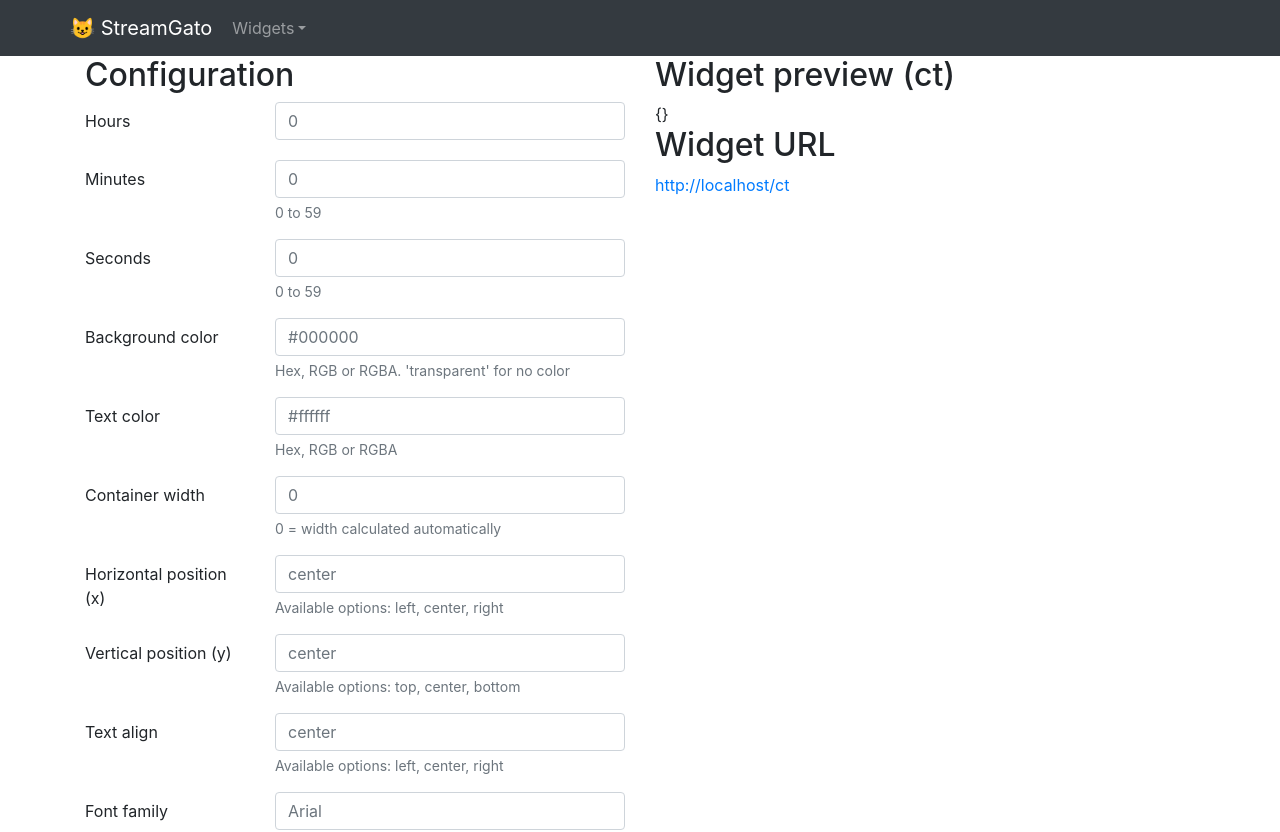
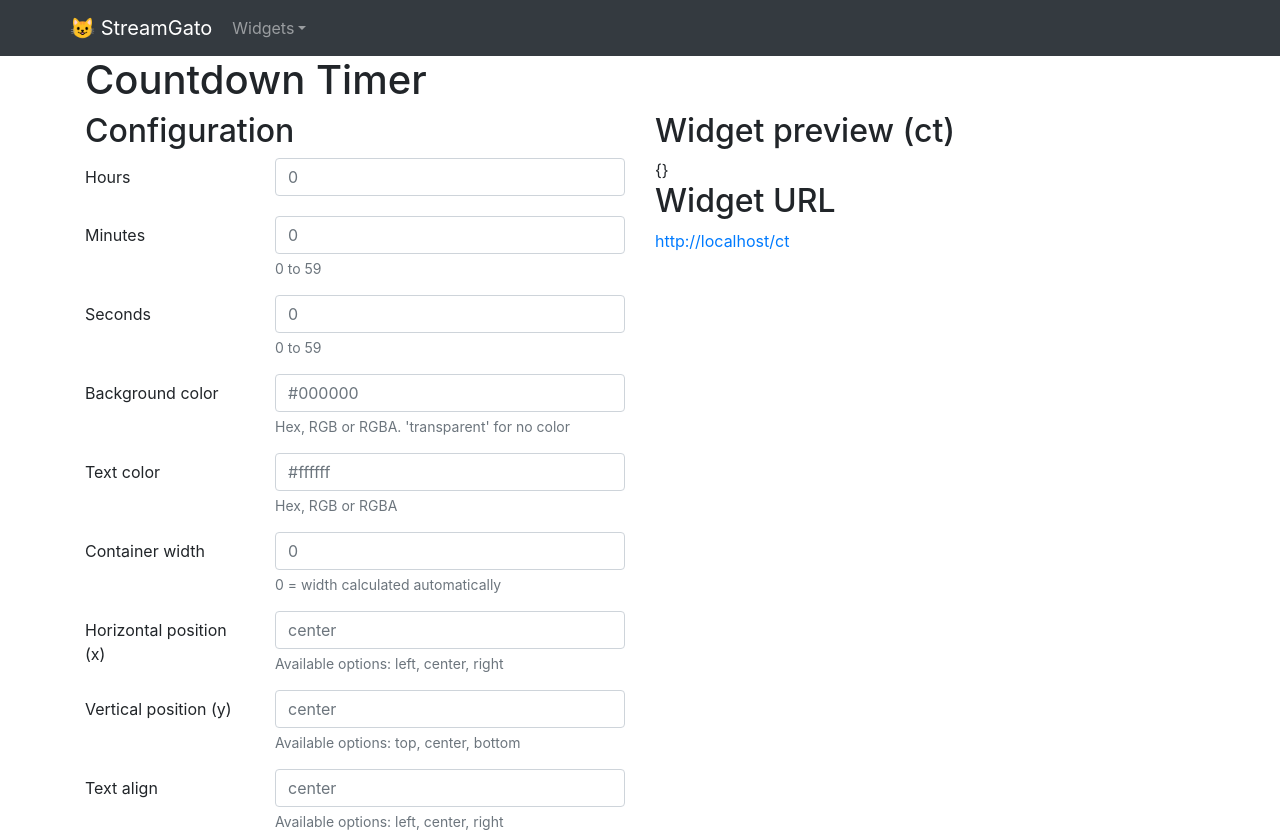
Before and after one commit to lukemnet/streamgato, a React (Create React App) app: page /countdowntimer in a window 1280 px wide. Shown: the top 832 px of the page. Built offline with nearby package versions, Linux system fonts and the light colour scheme.

Commit message:
sticky preview

```diff
--- a/src/components/Page/Page.module.scss
+++ b/src/components/Page/Page.module.scss
@@ -5,7 +5,14 @@
 }
 
 main {
+  padding-top: 96px;
   flex: 1 0 auto;
+}
+
+@media screen and (min-width: 576px) {
+  main {
+    padding-top: 56px;
+  }
 }
 
 footer {
--- a/src/components/Page/bootstrap.scss
+++ b/src/components/Page/bootstrap.scss
@@ -3,3 +3,10 @@
 input:focus::placeholder {
   color: transparent;
 }
+
+@media screen and (min-width: 768px) {
+  .fixed-right {
+    position: fixed;
+    right: 0;
+  }
+}
--- a/src/components/WidgetConfigPage/WidgetConfigPage.tsx
+++ b/src/components/WidgetConfigPage/WidgetConfigPage.tsx
@@ -70,6 +70,7 @@ const WidgetConfigPage = ({
           <Col
             sm={12}
             md={6}
+            className='fixed-right'
           >
             <WidgetPreview
               alias={alias}
```
